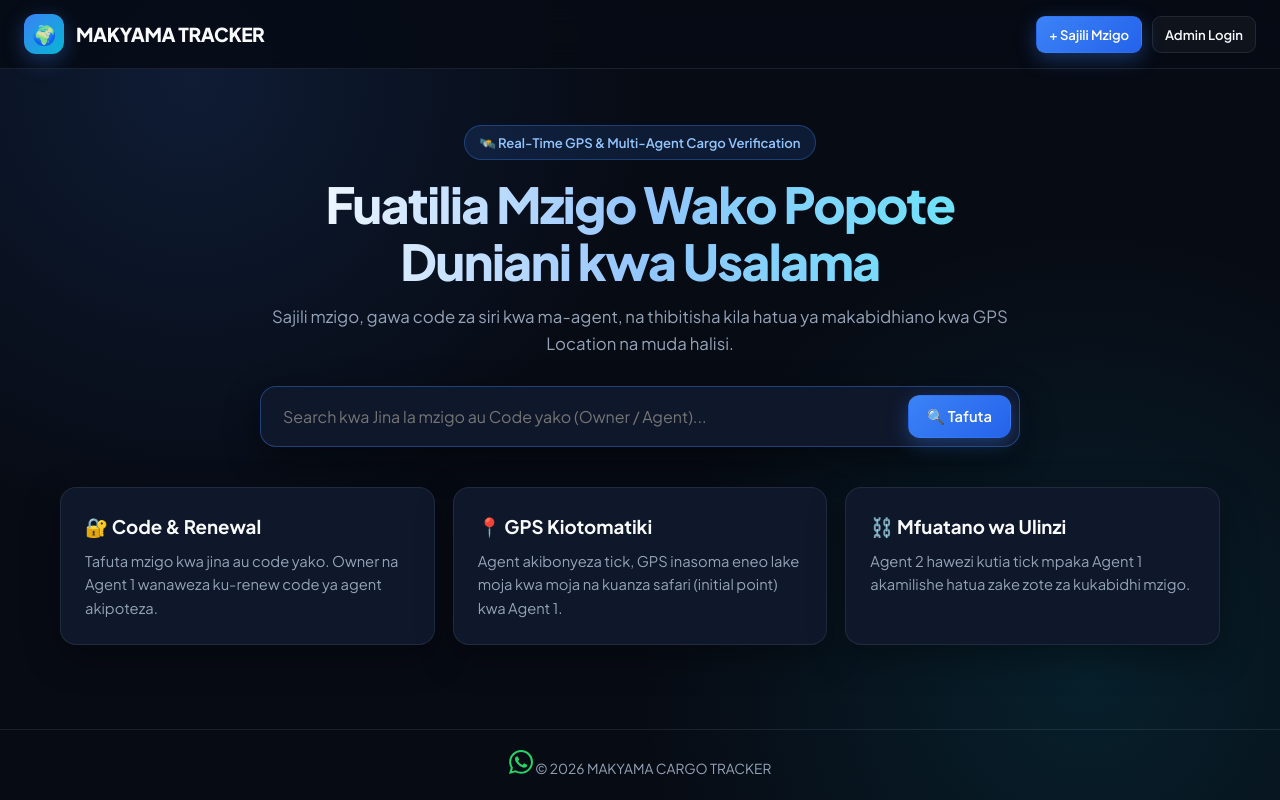
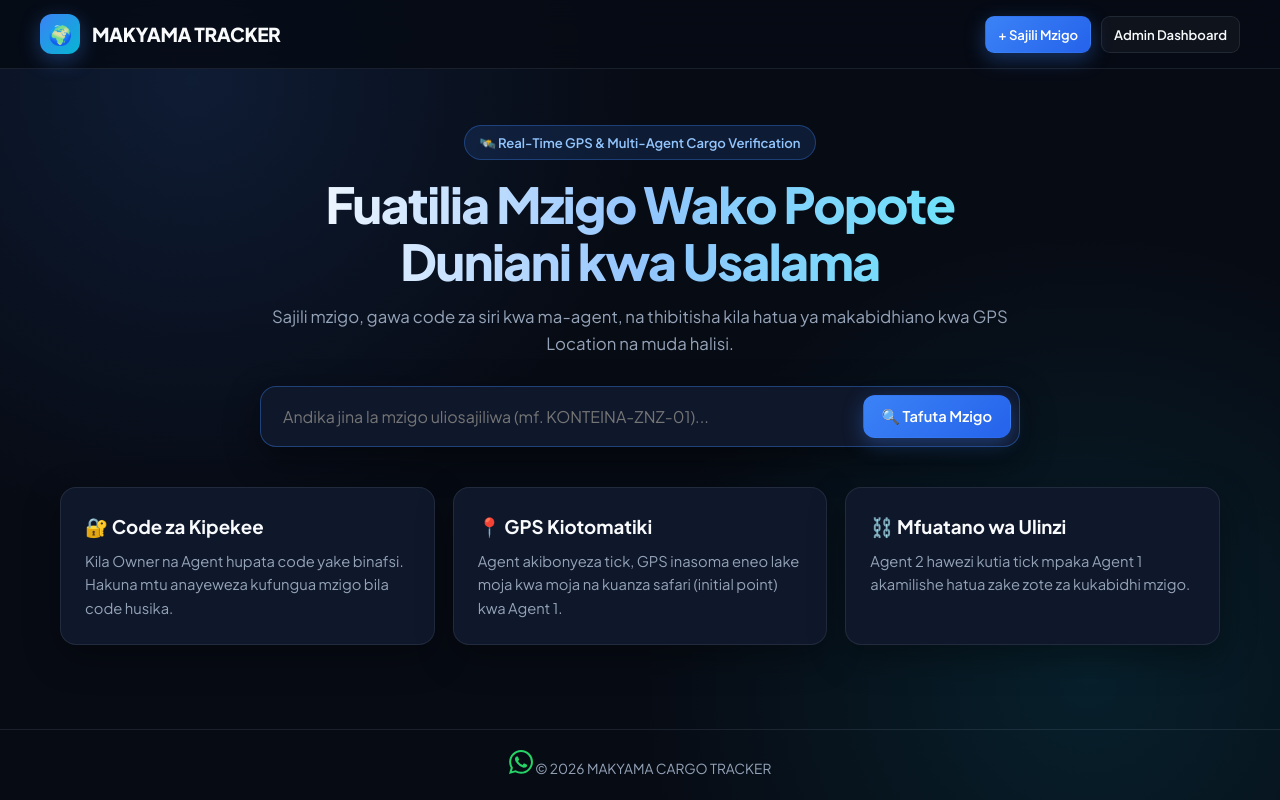
Before and after one commit to makyamacargotracker-crypto/makyama-cargo-tracker, a Flask app: page / in a window 1280 px wide. Run offline with Flask 3, Linux system fonts and the light colour scheme; parts of the project's set-up code (start-up, migrations or seed data) failed here and were passed over.

Commit message:
Update index.html

```diff
--- a/templates/index.html
+++ b/templates/index.html
@@ -8,14 +8,14 @@
 </head>
 <body>
   <nav class="navbar">
-    <div class="nav-container" style="max-width: 100%;">
+    <div class="nav-container">
       <a href="/" class="brand">
         <div class="brand-icon">🌍</div>
         <span>MAKYAMA TRACKER</span>
       </a>
-      <div class="nav-links" style="margin-left: auto;">
+      <div class="nav-links">
         <a href="/register" class="btn btn-primary btn-sm">+ Sajili Mzigo</a>
-        <a href="/login" class="btn btn-outline btn-sm">Admin Login</a>
+        <a href="/login" class="btn btn-outline btn-sm">Admin Dashboard</a>
       </div>
     </div>
   </nav>
@@ -27,8 +27,8 @@
       <p>Sajili mzigo, gawa code za siri kwa ma-agent, na thibitisha kila hatua ya makabidhiano kwa GPS Location na muda halisi.</p>
 
       <form id="searchForm" class="search-bar">
-        <input type="text" id="searchInput" placeholder="Search kwa Jina la mzigo au Code yako (Owner / Agent)..." required />
-        <button type="submit" class="btn btn-primary">🔍 Tafuta</button>
+        <input type="text" id="searchInput" placeholder="Andika jina la mzigo uliosajiliwa (mf. KONTEINA-ZNZ-01)..." required />
+        <button type="submit" class="btn btn-primary">🔍 Tafuta Mzigo</button>
       </form>
 
       <div id="searchResult" style="margin-top: 18px;"></div>
@@ -36,8 +36,8 @@
 
     <section class="grid-3">
       <div class="card">
-        <h3 style="margin-bottom: 8px;">🔐 Code & Renewal</h3>
-        <p style="color: var(--text-muted); font-size: 0.92rem;">Tafuta mzigo kwa jina au code yako. Owner na Agent 1 wanaweza ku-renew code ya agent akipoteza.</p>
+        <h3 style="margin-bottom: 8px;">🔐 Code za Kipekee</h3>
+        <p style="color: var(--text-muted); font-size: 0.92rem;">Kila Owner na Agent hupata code yake binafsi. Hakuna mtu anayeweza kufungua mzigo bila code husika.</p>
       </div>
       <div class="card">
         <h3 style="margin-bottom: 8px;">📍 GPS Kiotomatiki</h3>
```
